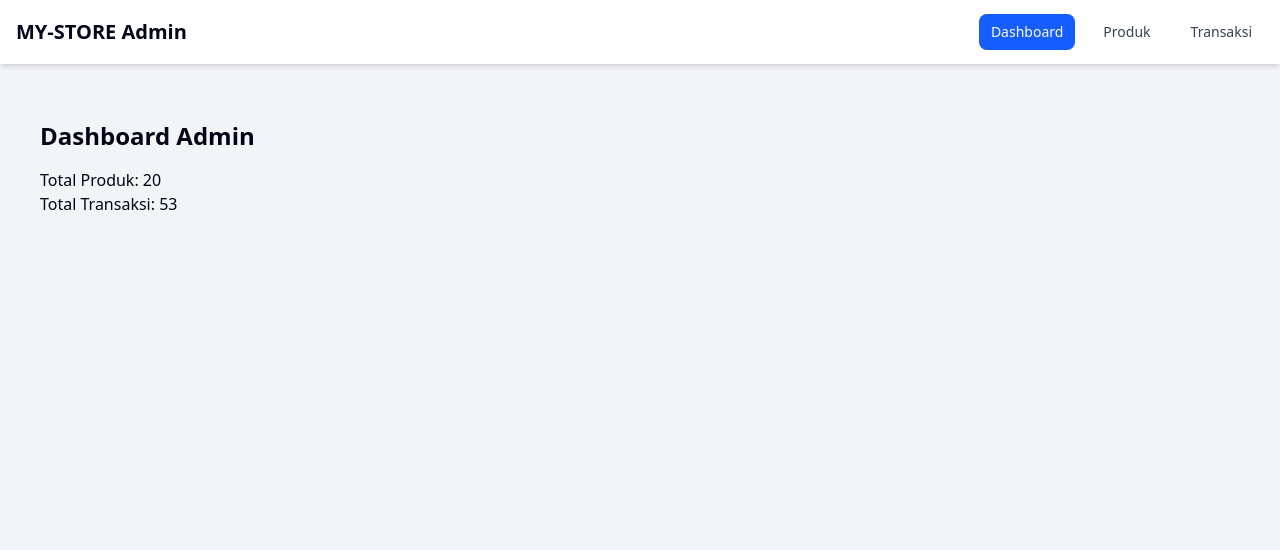
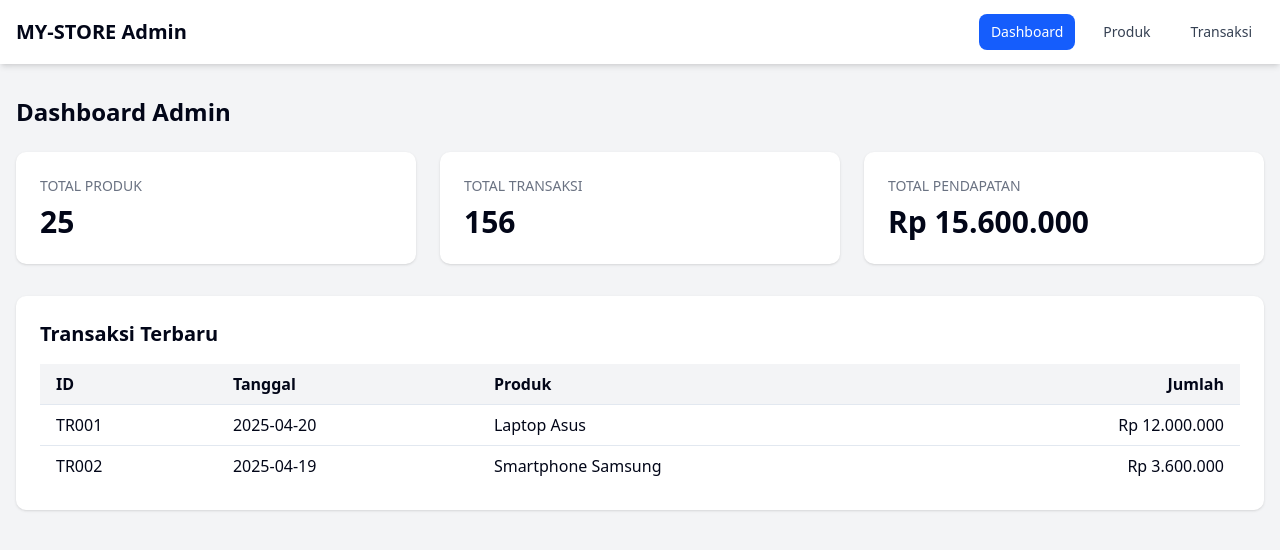
Before and after one commit to mryed17/my-store, a Next.js app: page /admin/dashboard in a window 1280 px wide. Shown: the top 550 px of the page. Built offline with nearby package versions, Linux system fonts and the light colour scheme.

Commit message:
page.tsx

```diff
--- a/app/admin/dashboard/page.tsx
+++ b/app/admin/dashboard/page.tsx
@@ -1,9 +1,99 @@
-export default function AdminDashboard() {
+// app/admin/dashboard/page.tsx
+"use client";
+
+import { useEffect, useState } from "react";
+
+interface DashboardData {
+  totalProducts: number;
+  totalTransactions: number;
+  revenue: number;
+  recentTransactions: {
+    id: string;
+    date: string;
+    productName: string;
+    amount: number;
+  }[];
+}
+
+export default function DashboardPage() {
+  const [data, setData] = useState<DashboardData>({
+    totalProducts: 0,
+    totalTransactions: 0,
+    revenue: 0,
+    recentTransactions: [],
+  });
+  const [loading, setLoading] = useState(true);
+
+  useEffect(() => {
+    // Simulate fetching dashboard data
+    setTimeout(() => {
+      setData({
+        totalProducts: 25,
+        totalTransactions: 156,
+        revenue: 15600000,
+        recentTransactions: [
+          { id: "TR001", date: "2025-04-20", productName: "Laptop Asus", amount: 12000000 },
+          { id: "TR002", date: "2025-04-19", productName: "Smartphone Samsung", amount: 3600000 },
+        ],
+      });
+      setLoading(false);
+    }, 500);
+  }, []);
+
+  if (loading) {
+    return <div className="flex justify-center py-10">Memuat data...</div>;
+  }
+
   return (
-    <main className="p-6">
-      <h1 className="text-2xl font-bold mb-4">Dashboard Admin</h1>
-      <p>Total Produk: 20</p>
-      <p>Total Transaksi: 53</p>
-    </main>
+    <div>
+      <h1 className="text-2xl font-bold mb-6">Dashboard Admin</h1>
+
+      <div className="grid grid-cols-1 md:grid-cols-3 gap-6 mb-8">
+        <div className="bg-white p-6 rounded-lg shadow">
+          <h2 className="text-gray-500 text-sm uppercase mb-2">Total Produk</h2>
+          <p className="text-3xl font-bold">{data.totalProducts}</p>
+        </div>
+
+        <div className="bg-white p-6 rounded-lg shadow">
+          <h2 className="text-gray-500 text-sm uppercase mb-2">Total Transaksi</h2>
+          <p className="text-3xl font-bold">{data.totalTransactions}</p>
+        </div>
+
+        <div className="bg-white p-6 rounded-lg shadow">
+          <h2 className="text-gray-500 text-sm uppercase mb-2">Total Pendapatan</h2>
+          <p className="text-3xl font-bold">
+            Rp {data.revenue.toLocaleString('id-ID')}
+          </p>
+        </div>
+      </div>
+
+      <div className="bg-white rounded-lg shadow p-6">
+        <h2 className="text-xl font-semibold mb-4">Transaksi Terbaru</h2>
+        <div className="overflow-x-auto">
+          <table className="w-full">
+            <thead>
+              <tr className="bg-gray-100">
+                <th className="py-2 px-4 text-left">ID</th>
+                <th className="py-2 px-4 text-left">Tanggal</th>
+                <th className="py-2 px-4 text-left">Produk</th>
+                <th className="py-2 px-4 text-right">Jumlah</th>
+              </tr>
+            </thead>
+            <tbody>
+              {data.recentTransactions.map((transaction) => (
+                <tr key={transaction.id} className="border-t">
+                  <td className="py-2 px-4">{transaction.id}</td>
+                  <td className="py-2 px-4">{transaction.date}</td>
+                  <td className="py-2 px-4">{transaction.productName}</td>
+                  <td className="py-2 px-4 text-right">
+                    Rp {transaction.amount.toLocaleString('id-ID')}
+                  </td>
+                </tr>
+              ))}
+            </tbody>
+          </table>
+        </div>
+      </div>
+    </div>
   );
 }
```
